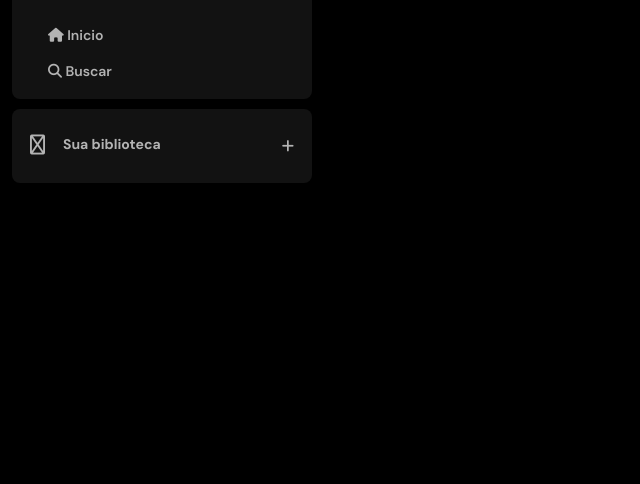
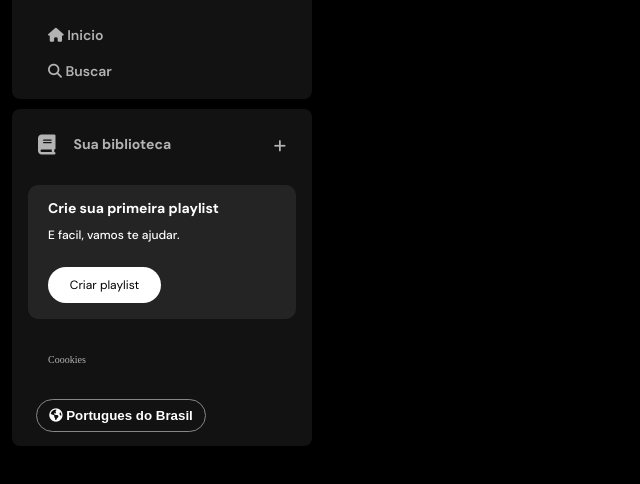
Before and after one commit to inaianebarros/clone-spotify, a plain HTML site: page index.html in a window 1280 px wide. Shown: the part 58-542 px from the top of the page, without its empty margins (0-640 px from the left). Drawn offline with Linux system fonts and the light colour scheme.

Commit message:
Criação do menu lateral da página

```diff
--- a/index.html
+++ b/index.html
@@ -17,7 +17,6 @@
                     <img src="./assets/icons/logo-spotify.png" alt="logo do spotify">
                 </a>
             </div>
-            <div>
             <ul>
                 <li>
                     <a href="">
@@ -32,8 +31,8 @@
                     </a>
                 </li>
             </ul>
-            </div>
         </nav>
+
         <div class="library">
             <div class="library__content">
                 <button class="library__button">
@@ -42,7 +41,32 @@
                 </button>
                 <span class="fa fa-plus"></span>
             </div>
+
+            <section class="section-playlist">
+                <div class="section-playlist__content">
+                    <span class="text title">Crie sua primeira playlist</span>
+                    <span class="text subtitle">E facil, vamos te ajudar.</span>
+                    <button class="section-playlist__button">
+                        <span>Criar playlist</span>
+                    </button>
+                </div>
+            </section>
+
+            <div class="cookies">
+                <a href=""> Coookies</a>
+            </div>
+
+            <div class="languages">
+                <button class="languages__button">
+                    <span class="fa fa-globe"></span>
+                    <span>Portugues do Brasil</span>
+                </button>
+            </div>
+
         </div>
     </div>
+    <footer>
+
+    </footer>
 </body>
 </html>
--- a/styles.css
+++ b/styles.css
@@ -11,7 +11,7 @@
     bottom: 0;
     padding: 12px;
     width: 300px;
-}*
+}
 
 .sidebar__navigation{
     background-color: #121212;
@@ -53,7 +53,7 @@
     display: flex;
     justify-content: space-between;
     flex-direction: column;
-    padding: 6px 8px;
+    padding: 6px 16px; /*mudei */
     color: #B3B3B3;
     font-weight: 600;
     font-size: 14px;
@@ -78,16 +78,95 @@
     padding: 20px 10px;
     text-decoration: none;
     text-transform: none;
+    padding:20px 10px;
 
 }
 
 .library .library__button .fa{
     font-size: 20px;
-    font-weight: 300;
     color: #B3B3B3;
     margin-right: 10px;
     padding-right: 8px;
+   /* font-weight: 300; */
 }
- .library .library__content .fa-plus{
-    padding: 24px 10px;
- }
+.library .library__content .fa-plus{
+    margin: 24px 10px;
+}
+
+.section-playlist{
+    display: flex;
+    align-items: flex-start;
+    justify-content: space-between;
+    gap: 20px;
+    background-color: #242424;
+    color: #B3B3B3;
+    font-weight: 600;
+    font-size: 14px;
+    margin: 8px 0px;
+    padding: 16px 20px;
+    border-radius: 10px;
+}
+
+.section-playlist .section-playlist__content{
+    display: flex;
+    flex-direction: column;
+}
+
+.section-playlist__content .text{
+    padding-bottom: 14px;
+    color: #fff;
+    font-family: "DM Sans", sans-serif;
+}
+
+.section-playlist__content .title{
+    font-weight: 700;
+}
+
+.section-playlist__content .subtitle{
+    font-weight: 500;
+    font-size: 12px;
+}
+
+.section-playlist__content .section-playlist__button{
+    display: flex;
+    justify-content: center;
+    background-color: #fff;
+    color: #000;
+    border-radius: 20px;
+    font-size: 12px;
+    font-family: "DM Sans", sans-serif;
+    text-decoration: none;
+    text-transform: none;
+    padding: 10px;
+    margin-top: 12px;
+    border: 0px;
+    width: 113px;
+}
+
+.sidebar .cookies{
+    margin: 25px 20px;
+}
+
+.sidebar .cookies a{
+    color: #B3B3B3;
+    font-weight: 500;
+    font-size: 10px;
+    text-decoration: none;
+}
+
+.sidebar .cookies a:hover{
+    text-decoration: underline;
+}
+
+.languages .languages__button{
+    background-color: transparent;
+    border: 1px solid #878787;
+    color: #fff;
+    cursor: pointer;
+    align-items: center;
+    font-weight: bold;
+    width: 170px;
+    margin: 8px;
+    padding: 8px;
+    border-radius: 20px;
+}
```
Lines whose indentation alone changed are shown as unchanged.
